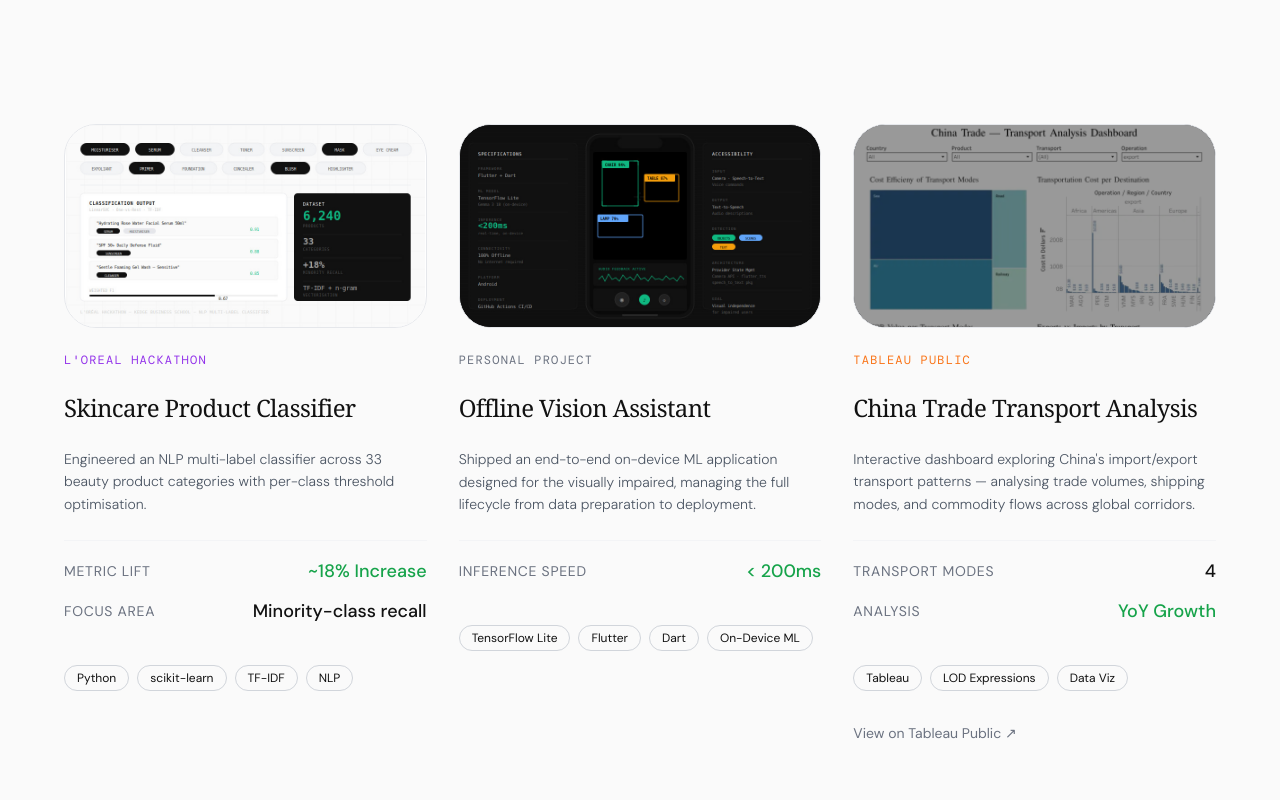
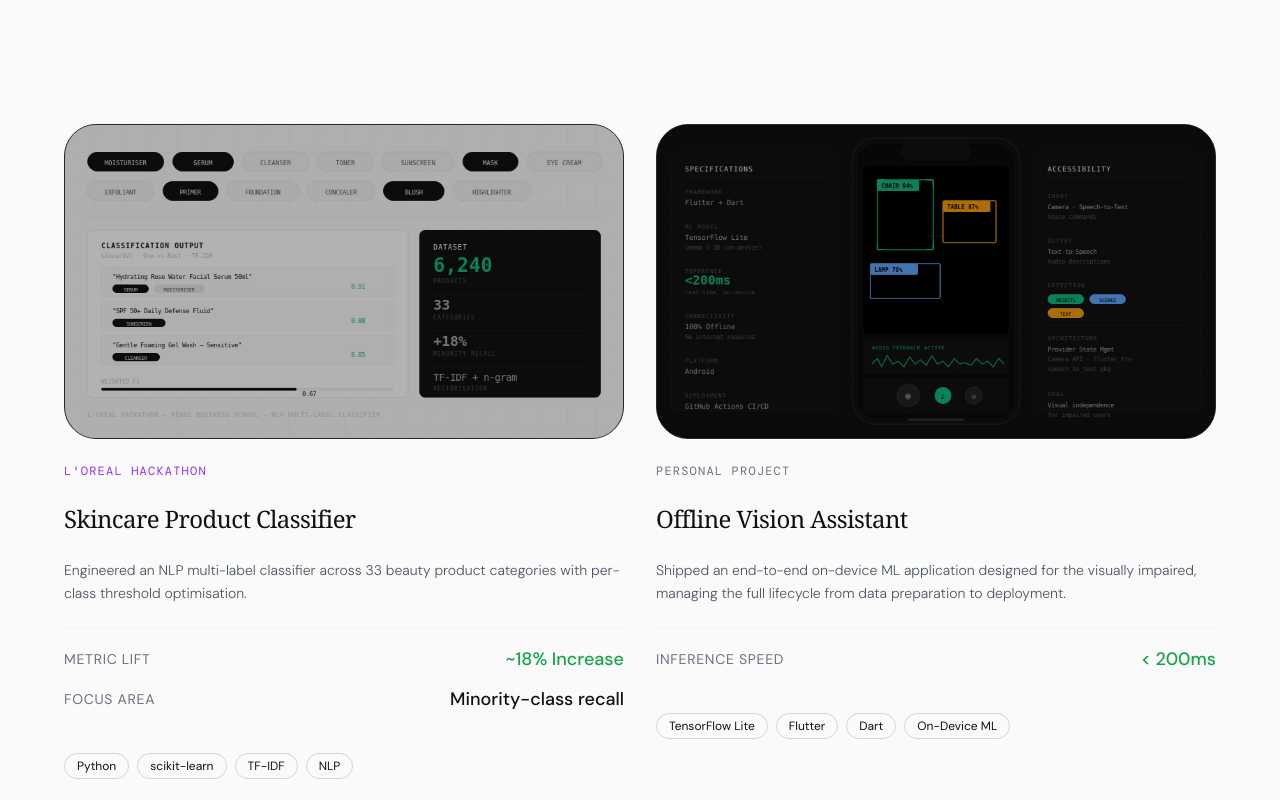
Before and after one commit to deepayans/portfolio, a Next.js app: page / in a window 1280 px wide. Shown: the part 3040-3840 px from the top of the page. Built offline with nearby package versions, Linux system fonts and the light colour scheme; a web font is replaced by a local one.

Commit message:
Refactor project card styles and image properties
Updated styles and structure for project cards, including background colors and image handling.

```diff
--- a/app/page.tsx
+++ b/app/page.tsx
@@ -182,11 +182,12 @@ export default function Portfolio() {
             </FadeIn>
           </div>
 
-          <div className="grid grid-cols-1 md:grid-cols-2 lg:grid-cols-3 gap-12 md:gap-8">
+          <div className="grid grid-cols-1 md:grid-cols-2 gap-12 md:gap-8">
             <FadeIn delay={0.1}>
               <div className="space-y-5 md:space-y-6">
-                <div className="bg-white rounded-[2rem] aspect-video overflow-hidden border border-gray-200 relative group">
-                  <Image src="/data-infra.jpg" alt="Multi-Label Classifier" fill className="object-contain transition-transform duration-700 group-hover:scale-105" />
+                <div className="bg-[#0f0f0f] rounded-[2rem] aspect-video overflow-hidden border border-gray-800 relative group">
+                  <Image src="/data-infra.jpg" alt="Multi-Label Classifier" fill className="object-cover transition-transform duration-700 group-hover:scale-105" />
+                  <div className="absolute inset-0 bg-black/30" />
                 </div>
                 <div className="text-xs font-mono text-purple-600 uppercase tracking-widest">{"L'Oreal Hackathon"}</div>
                 <h3 className="text-2xl font-serif tracking-tight">Skincare Product Classifier</h3>
@@ -214,8 +215,9 @@ export default function Portfolio() {
 
             <FadeIn delay={0.3}>
               <div className="space-y-5 md:space-y-6">
-                <div className="bg-[#0f0f0f] rounded-[2rem] aspect-video overflow-hidden border border-gray-200 relative group">
-                  <Image src="/vision-app.jpg" alt="Vision Assistant App" fill className="object-contain transition-transform duration-700 group-hover:scale-105" />
+                <div className="bg-[#0f0f0f] rounded-[2rem] aspect-video overflow-hidden border border-gray-800 relative group">
+                  <Image src="/vision-app.jpg" alt="Vision Assistant App" fill className="object-cover transition-transform duration-700 group-hover:scale-105" />
+                  <div className="absolute inset-0 bg-black/30" />
                 </div>
                 <div className="text-xs font-mono text-gray-500 uppercase tracking-widest">Personal Project</div>
                 <h3 className="text-2xl font-serif tracking-tight">Offline Vision Assistant</h3>
@@ -239,9 +241,9 @@ export default function Portfolio() {
 
             <FadeIn delay={0.4}>
               <div className="space-y-5 md:space-y-6">
-                <div className="bg-[#0d1117] rounded-[2rem] aspect-video overflow-hidden border border-gray-200 relative group">
+                <div className="bg-[#0d1117] rounded-[2rem] aspect-video overflow-hidden border border-gray-800 relative group">
                   <Image src="/tableau-dashboard.jpg" alt="China Trade Transport Analysis Dashboard" fill className="object-cover transition-transform duration-700 group-hover:scale-105" />
-                  <div className="absolute inset-0 bg-black/40" />
+                  <div className="absolute inset-0 bg-black/50" />
                 </div>
                 <div className="text-xs font-mono text-orange-500 uppercase tracking-widest">Tableau Public</div>
                 <h3 className="text-2xl font-serif tracking-tight">China Trade Transport Analysis</h3>
```
